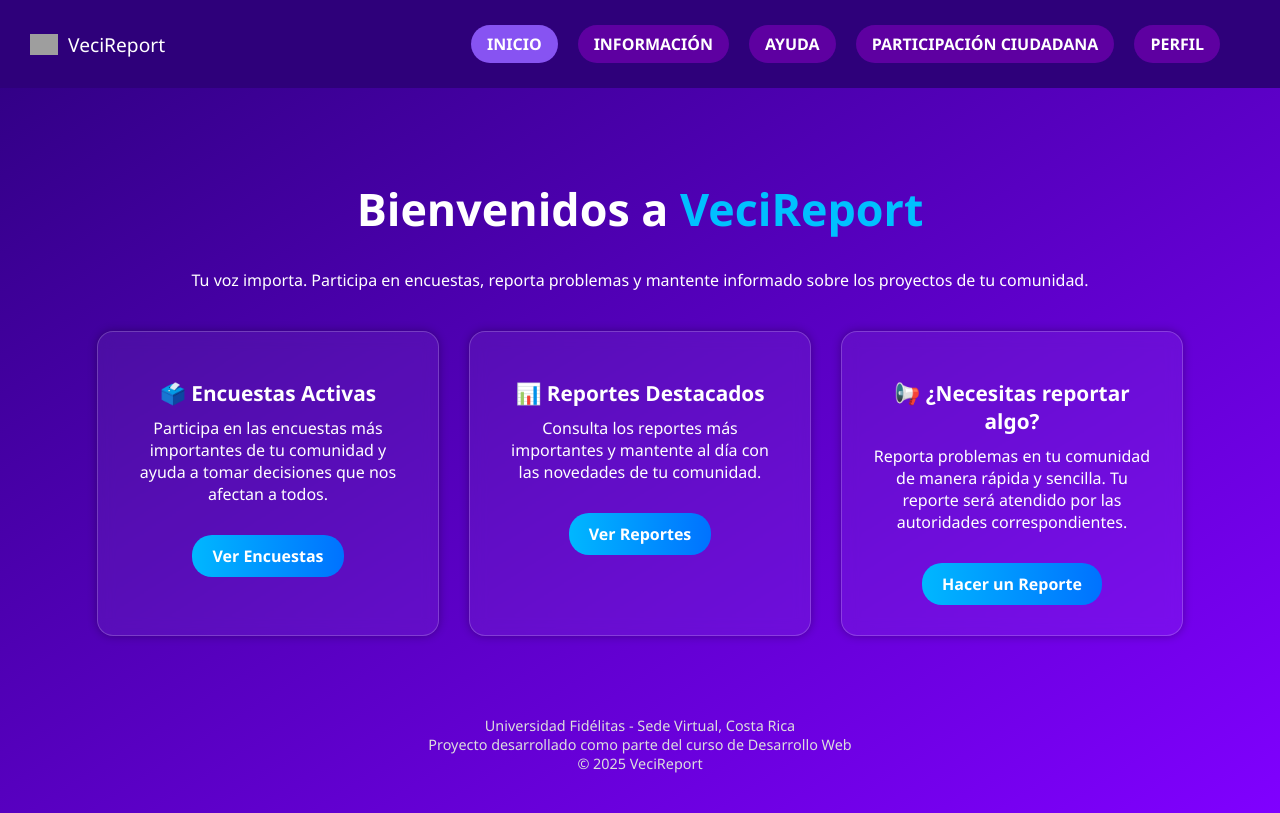
After one commit to RaulRod1919/Proyecto_Ambiente_Web_Cliente_Servidor_G2, a PHP site: page / in a window 1280 px wide. The commit adds this page. Run offline with PHP 8.4, Linux system fonts and the light colour scheme; grey boxes are pictures that could not be loaded.

Commit message:
Mejoras visuales, correcciones de errores y eliminación de código repetido

```diff
--- a/css/styleAyuda.css
+++ b/css/styleAyuda.css
@@ -260,6 +260,12 @@ section.section p {
     margin-top: 2%;
 }
 
+.boton-participacion:hover {
+    transition: 0.3s;
+    transform: translateY(-3px);
+    opacity: 0.9;
+}
+
 .pasos{
     display: grid;
     grid-template-columns: 1fr 1fr 1fr 1fr;
@@ -361,72 +367,6 @@ option{
     border: 2px solid white;
 }
 
-
-
-
-body {
-    margin: 0;
-    font-family: 'Segoe UI', sans-serif;
-    background: linear-gradient(to bottom right, #2e0080, #8000ff);
-    color: white;
-}
-
-nav {
-    display: flex;
-    justify-content: space-between;
-    align-items: center;
-    background-color: #2e007a;
-    padding: 10px 30px;
-}
-
-.logo {
-    display: flex;
-    align-items: center;
-    font-size: 1.2rem;
-}
-
-.logo img {
-    width: 28px;
-    margin-right: 10px;
-}
-
-.nav-links {
-    display: flex;
-    gap: 20px;
-}
-
-.nav-links a {
-    text-decoration: none;
-    color: white;
-    background: #5e00a1;
-    padding: 8px 16px;
-    border-radius: 20px;
-    font-weight: bold;
-    transition: background 0.3s ease;
-}
-
-.nav-links a:hover {
-    background: #6c20bd;
-}
-
-.nav-links a.active {
-    background: #8753f2;
-}
-
-.main {
-    text-align: center;
-    padding: 60px 20px 20px;
-}
-
-.main h1 {
-    font-size: 2.8rem;
-    font-weight: bold;
-}
-
-.main h1 span {
-    color: #00c0ff;
-}
-
 .tarjetas {
     display: flex;
     justify-content: center;
@@ -460,173 +400,6 @@ nav {
     font-size: 1rem;
 }
 
-.boton {
-    padding: 10px 20px;
-    background: linear-gradient(to right, #00b7ff, #0072ff);
-    color: white;
-    border: none;
-    border-radius: 20px;
-    font-weight: bold;
-    text-decoration: none;
-    font-size: 1rem;
-    display: inline-block;
-    margin-top: 10px;
-    cursor: pointer;
-    transition: all 0.3s ease;
-}
-
-.boton:hover {
-    transform: translateY(-3px);
-    opacity: 0.9;
-}
-.main {
-    text-align: center;
-    padding: 60px 20px;
-}
-
-.main h1 {
-    font-size: 2.5rem;
-    font-weight: bold;
-    margin-bottom: 40px;
-}
-
-.card {
-    background: rgba(255, 255, 255, 0.05);
-    border: 1px solid rgba(255, 255, 255, 0.2);
-    border-radius: 16px;
-    padding: 30px;
-    width: 300px;
-    margin: 20px auto;
-    backdrop-filter: blur(8px);
-    box-shadow: 0 0 10px rgba(0, 0, 0, 0.3);
-}
-
-.card h2 {
-    font-size: 1.3rem;
-    margin-bottom: 10px;
-}
-
-.card p {
-    font-size: 1rem;
-    margin-bottom: 20px;
-}
-
-.boton {
-    padding: 10px 20px;
-    background: linear-gradient(to right, #00b7ff, #0072ff);
-    color: white;
-    border: none;
-    border-radius: 20px;
-    font-weight: bold;
-    font-size: 1rem;
-    cursor: pointer;
-    transition: transform 0.3s ease;
-    display: block;
-    margin: 0 auto;
-}
-
-.boton:hover {
-    transform: translateY(-3px);
-    opacity: 0.9;
-}
-
-
-
-body {
-    margin: 0;
-    font-family: 'Segoe UI', sans-serif;
-    background: linear-gradient(to bottom right, #2e0080, #8000ff);
-    color: white;
-}
-
-nav {
-    display: flex;
-    justify-content: space-between;
-    align-items: center;
-    background-color: #2e007a;
-    padding: 10px 30px;
-}
-
-.logo {
-    display: flex;
-    align-items: center;
-    font-size: 1.2rem;
-}
-
-.logo img {
-    width: 28px;
-    margin-right: 10px;
-}
-
-.nav-links {
-    display: flex;
-    gap: 20px;
-}
-
-.nav-links a {
-    text-decoration: none;
-    color: white;
-    background: #5e00a1;
-    padding: 8px 16px;
-    border-radius: 20px;
-    font-weight: bold;
-    transition: background 0.3s ease;
-}
-
-.nav-links a:hover {
-    background: #6c20bd;
-}
-
-.nav-links a.active {
-    background: #8753f2;
-}
-
-.main {
-    text-align: center;
-    padding: 60px 20px 20px;
-}
-
-.main h1 {
-    font-size: 2.8rem;
-    font-weight: bold;
-}
-
-.main h1 span {
-    color: #00c0ff;
-}
-
-.tarjetas {
-    display: flex;
-    justify-content: center;
-    flex-wrap: wrap;
-    gap: 30px;
-    margin-top: 40px;
-}
-
-.card {
-    background: rgba(255, 255, 255, 0.05);
-    border: 1px solid rgba(255, 255, 255, 0.2);
-    border-radius: 16px;
-    padding: 30px;
-    width: 280px;
-    backdrop-filter: blur(8px);
-    box-shadow: 0 0 10px rgba(0, 0, 0, 0.3);
-    transition: transform 0.3s ease;
-}
-
-.card:hover {
-    transform: scale(1.05);
-}
-
-.card h2 {
-    font-size: 1.3rem;
-    margin-bottom: 10px;
-}
-
-.card p {
-    margin: 10px 0 20px;
-    font-size: 1rem;
-}
 
 .boton {
     padding: 10px 20px;
--- /dev/null
+++ b/index.html
@@ -0,0 +1,64 @@
+<!DOCTYPE html>
+<html lang="es">
+
+<head>
+  <meta charset="UTF-8">
+  <title>Inicio - VeciReport</title>
+  <link rel="stylesheet" href="css/styleAyuda.css">
+</head>
+
+<body>
+
+  <header>
+        <div class="logo">
+            <img src="https://img.icons8.com/ios-filled/50/ffffff/groups.png" alt="Logo">
+            VeciReport
+        </div>
+        <nav>
+            <div class="nav-links">
+                <a href="index.html" class="active">INICIO</a>
+                <a href="paginaInfo.html">INFORMACIÓN</a>
+                <a href="paginaAyuda.html">AYUDA</a>
+                <a href="participacionCiudadana.html">PARTICIPACIÓN CIUDADANA</a>
+                <a href="Perfil.html">PERFIL</a>
+            </div>
+        </nav>
+    </header>
+
+
+  <main class="main">
+    <h1>Bienvenidos a <span>VeciReport</span></h1>
+    <p>Tu voz importa. Participa en encuestas, reporta problemas y mantente informado sobre los proyectos de tu
+      comunidad.</p>
+
+    <div class="tarjetas">
+      <div class="card">
+        <h2>🗳️ Encuestas Activas</h2>
+        <p>Participa en las encuestas más importantes de tu comunidad y ayuda a tomar decisiones que nos afectan a
+          todos.</p>
+        <a href="#" class="boton">Ver Encuestas</a>
+      </div>
+
+      <div class="card">
+        <h2>📊 Reportes Destacados</h2>
+        <p>Consulta los reportes más importantes y mantente al día con las novedades de tu comunidad.</p>
+        <a href="#" class="boton">Ver Reportes</a>
+      </div>
+
+      <div class="card">
+        <h2>📢 ¿Necesitas reportar algo?</h2>
+        <p>Reporta problemas en tu comunidad de manera rápida y sencilla. Tu reporte será atendido por las autoridades
+          correspondientes.</p>
+        <a href="#" class="boton">Hacer un Reporte</a>
+      </div>
+    </div>
+    <footer class="footer">
+      Universidad Fidélitas - Sede Virtual, Costa Rica<br />
+      Proyecto desarrollado como parte del curso de Desarrollo Web<br />
+      &copy; 2025 VeciReport
+    </footer>
+  </main>
+
+</body>
+
+</html>
--- a/paginaAyuda.html
+++ b/paginaAyuda.html
@@ -15,7 +15,7 @@
         </div>
         <nav>
             <div class="nav-links">
-                <a href="inicio.html">INICIO</a>
+                <a href="index.html">INICIO</a>
                 <a href="paginaInfo.html">INFORMACIÓN</a>
                 <a href="#" class="active">AYUDA</a>
                 <a href="participacionCiudadana.html">PARTICIPACIÓN CIUDADANA</a>
--- a/paginaInfo.html
+++ b/paginaInfo.html
@@ -15,7 +15,7 @@
         </div>
         <nav>
             <div class="nav-links">
-                <a href="inicio.html">INICIO</a>
+                <a href="index.html">INICIO</a>
                 <a href="#" class="active">INFORMACIÓN</a>
                 <a href="paginaAyuda.html">AYUDA</a>
                 <a href="participacionCiudadana.html">PARTICIPACIÓN CIUDADANA</a>
--- a/participacionCiudadana.html
+++ b/participacionCiudadana.html
@@ -17,7 +17,7 @@
         </div>
         <nav>
             <div class="nav-links">
-                <a href="inicio.html">INICIO</a>
+                <a href="index.html">INICIO</a>
                 <a href="paginaInfo.html">INFORMACIÓN</a>
                 <a href="paginaAyuda.html">AYUDA</a>
                 <a href="#" class="active">PARTICIPACIÓN CIUDADANA</a>
```
Also changed, not shown: Perfil.html (+12 -5 lines), inicio.html (deleted, +0 -56 lines).
